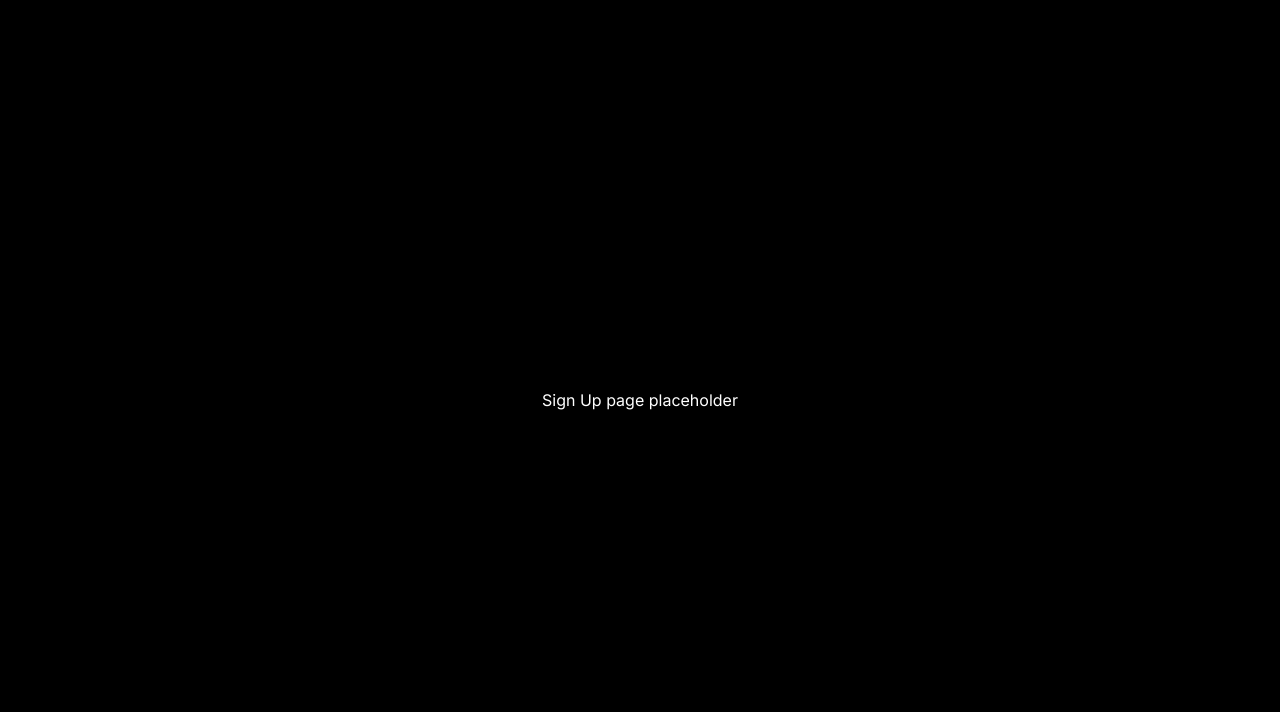
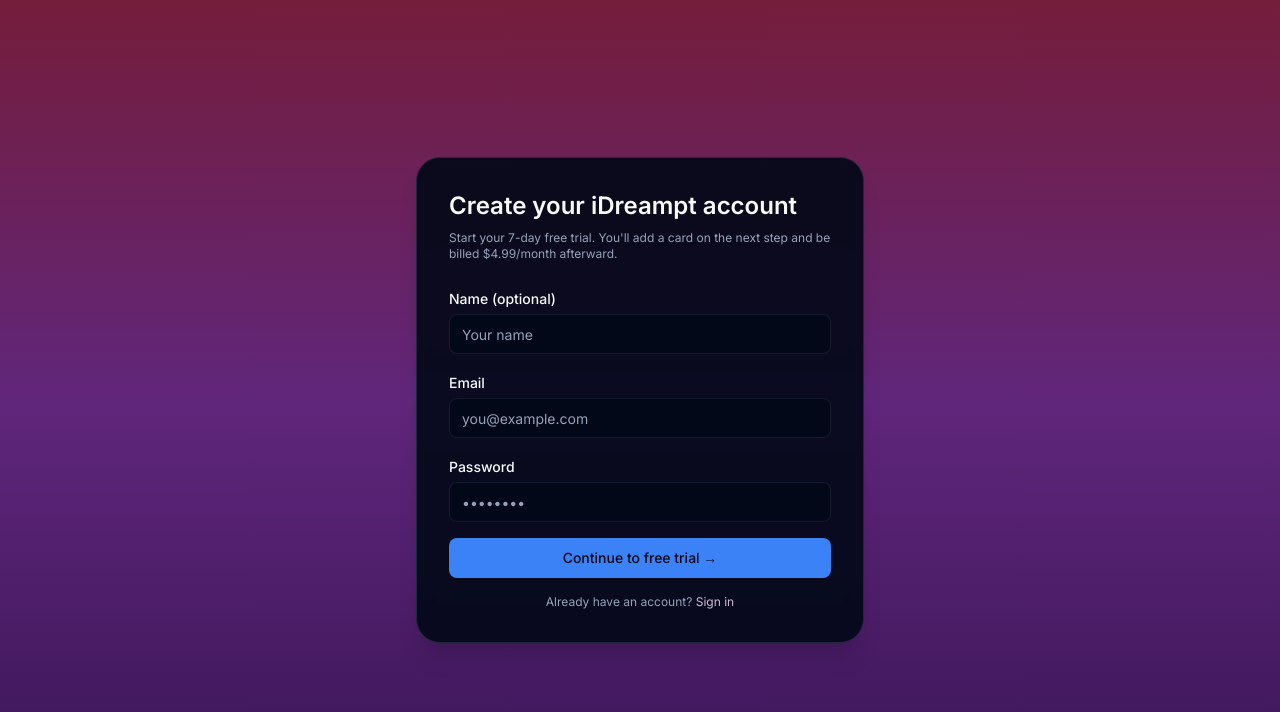
Before and after one commit to Sharnese/idreampt, a React (Vite) app: page /signup in a window 1280 px wide. Shown: the top 712 px of the page. Built offline with nearby package versions, Linux system fonts and the light colour scheme.

Commit message:
Update SignUp.tsx

```diff
--- a/src/pages/SignUp.tsx
+++ b/src/pages/SignUp.tsx
@@ -1,8 +1,119 @@
-// src/pages/SignUp.tsx
+import { useState, FormEvent } from "react";
+import { useNavigate, useSearchParams } from "react-router-dom";
+import { supabase } from "@/lib/supabase";
+import { Button } from "@/components/ui/button";
+import { Input } from "@/components/ui/input";
+import { Label } from "@/components/ui/label";
+
 export default function SignUp() {
+  const navigate = useNavigate();
+  const [searchParams] = useSearchParams();
+
+  const initialPlan = searchParams.get("plan") === "paid" ? "paid" : "trial";
+
+  const [plan] = useState<"trial" | "paid">(initialPlan);
+  const [email, setEmail] = useState("");
+  const [name, setName] = useState("");
+  const [password, setPassword] = useState("");
+  const [loading, setLoading] = useState(false);
+
+  const handleSubmit = async (e: FormEvent) => {
+    e.preventDefault();
+    setLoading(true);
+
+    try {
+      const { error } = await supabase.auth.signUp({
+        email,
+        password,
+        options: {
+          data: { display_name: name },
+        },
+      });
+
+      if (error) throw error;
+
+      navigate(`/subscribe?plan=${plan}`);
+    } catch (err) {
+      console.error("Sign up failed:", err);
+      alert("Error signing up. Please try again.");
+    } finally {
+      setLoading(false);
+    }
+  };
+
   return (
-    <div className="min-h-screen flex items-center justify-center bg-black text-white">
-      <h1>Sign Up page placeholder</h1>
+    <div className="min-h-screen bg-gradient-to-b from-crimson via-plum to-cosmic flex items-center justify-center px-4">
+      <div className="w-full max-w-md bg-background/90 border border-border rounded-3xl p-6 md:p-8 shadow-xl backdrop-blur">
+        <h1 className="text-2xl font-semibold mb-2 text-foreground">
+          Create your iDreampt account
+        </h1>
+
+        <p className="text-xs text-muted-foreground mb-6">
+          {plan === "trial"
+            ? "Start your 7-day free trial. You'll add a card on the next step and be billed $4.99/month afterward."
+            : "Continue to checkout to activate your $4.99/month plan."}
+        </p>
+
+        <form onSubmit={handleSubmit} className="space-y-4">
+          <div className="space-y-1">
+            <Label htmlFor="name">Name (optional)</Label>
+            <Input
+              id="name"
+              placeholder="Your name"
+              value={name}
+              onChange={(e) => setName(e.target.value)}
+            />
+          </div>
+
+          <div className="space-y-1">
+            <Label htmlFor="email">Email</Label>
+            <Input
+              id="email"
+              type="email"
+              required
+              placeholder="you@example.com"
+              value={email}
+              onChange={(e) => setEmail(e.target.value)}
+            />
+          </div>
+
+          <div className="space-y-1">
+            <Label htmlFor="password">Password</Label>
+            <Input
+              id="password"
+              type="password"
+              required
+              minLength={6}
+              placeholder="••••••••"
+              value={password}
+              onChange={(e) => setPassword(e.target.value)}
+            />
+          </div>
+
+          <Button
+            type="submit"
+            className="w-full mt-4"
+            disabled={loading}
+          >
+            {loading
+              ? "Creating your account..."
+              : plan === "trial"
+              ? "Continue to free trial →"
+              : "Continue to checkout →"}
+          </Button>
+        </form>
+
+        <p className="mt-4 text-xs text-muted-foreground text-center">
+          Already have an account?{" "}
+          <button
+            type="button"
+            onClick={() => navigate("/signin")}
+            className="text-lavender hover:underline"
+          >
+            Sign in
+          </button>
+        </p>
+      </div>
     </div>
   );
 }
```
